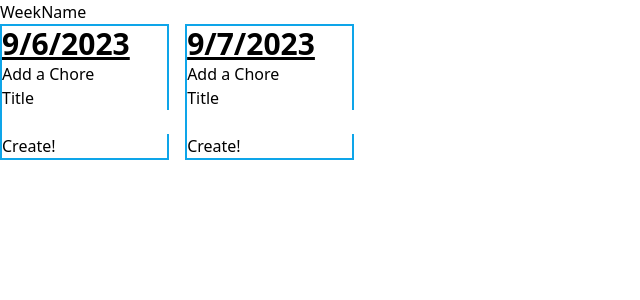
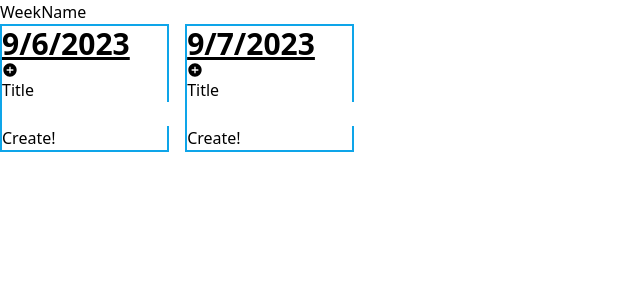
Before and after one commit to funwithlasers/todo-calendar, a React (Create React App) app: page / in a window 1280 px wide. Shown: the top 300 px of the page, without its empty margins (0-640 px from the left). Built offline with nearby package versions, Linux system fonts and the light colour scheme; data requests are answered from the project's data file.

Commit message:
add new chore icon

```diff
--- a/src/components/ChoreCreate.js
+++ b/src/components/ChoreCreate.js
@@ -1,5 +1,8 @@
 import { useState } from 'react';
 import useChoresContext from '../hooks/use-chores-context';
+import { BiSolidPlusCircle } from 'react-icons/bi'
+import { IconContext } from "react-icons";
+
 
 function ChoreCreate({ date }) {
   const [title, setTitle] = useState('');
@@ -17,7 +20,11 @@ function ChoreCreate({ date }) {
 
   return (
     <div className="chore-create">
-      <h3>Add a Chore</h3>
+      <IconContext.Provider value={{ color: "deepskyblue", className: "complete-icon" }}>
+        <div>
+          <BiSolidPlusCircle />
+        </div>
+      </IconContext.Provider>
       <form onSubmit={handleSubmit}>
         <label>Title</label>
         <input className="input" value={title} onChange={handleChange} />
```
